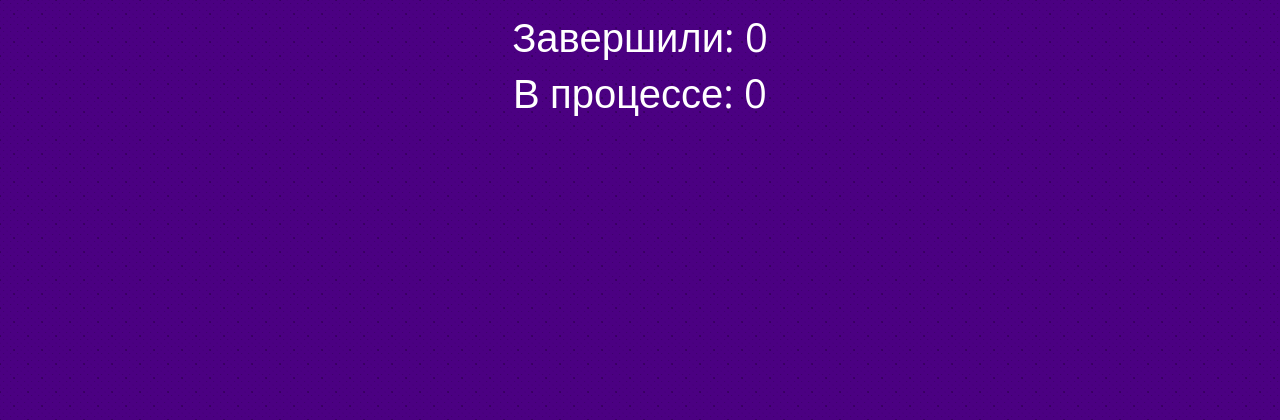
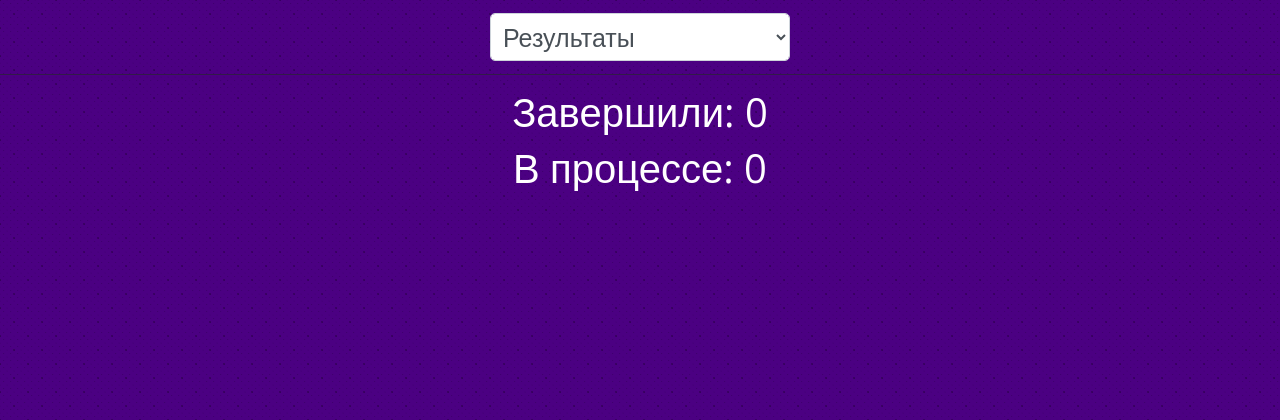
Before and after one commit to osx11/MagicQuiz, a Django app: page /quiz/1/results/ in a window 1280 px wide. Shown: the top 420 px of the page. Run offline with Django 3.2, Linux system fonts and the light colour scheme; the visitor is signed in with stand-in values (Sample User, id 1); data that the repository does not hold is empty; some libraries are stand-ins or nearby versions.

Commit message:
show player's nicknames in poll results

```diff
--- a/main/static/css/style.css
+++ b/main/static/css/style.css
@@ -84,6 +84,10 @@
     border-bottom: none;
 }
 
+.result select {
+    width: 200px;
+}
+
 .registration-form {
     width: 450px;
     margin-top: 20px;
@@ -107,6 +111,15 @@
 }
 .message-warning {
     background-color: #ff8a3a;
+}
+
+.fw900 {
+    font-weight: 900;
+}
+
+.player-list h3 {
+    padding: 13px 0 13px 0;
+    border-bottom: 1px #321b4a solid;
 }
 
 @media
@@ -152,4 +165,10 @@
         transform: scale(1.5);
         margin: 40px 0 40px 0;
     }
+
+    .result select {
+        font-size: 25px;
+        width: 300px;
+        border-radius: 5px;
+    }
 }
--- a/main/templates/main/main.html
+++ b/main/templates/main/main.html
@@ -1,7 +1,7 @@
 {% extends "main/wrapper.html" %}
 {% block content %}
     <div class="center" align="center">
-        <h1 style="font-weight: 900;">Привет! ;)</h1>
+        <h1 class="fw900">Привет! ;)</h1>
         <h5>На нашем сервере более 300 заклинаний, <br>и нам нужно Ваше мнение о них.</h5>
         <br>
         <h5>Предлагаем Вам пройти опрос, который <br>поможет нам улучшить существующие заклинания. <br>Убедительная просьба пройти его до конца.</h5>
--- a/quiz/templates/quiz/QA.html
+++ b/quiz/templates/quiz/QA.html
@@ -36,7 +36,7 @@
             question_ids.shift();
 
             if (question_ids.length > 0) {
-                $('#question-wrapper').load('/quiz/{{ quiz_id }}/?question=' + question_ids[0] + ' #question')
+                $('#question-wrapper').load('/quiz/{{ quiz_id }}/?question=' + question_ids[0] + ' #question');
 
                 questions_left_counter--;
 
--- a/quiz/templates/quiz/already_completed.html
+++ b/quiz/templates/quiz/already_completed.html
@@ -1,7 +1,7 @@
 {% extends "main/wrapper.html" %}
 {% block content %}
     <div class="center" align="center">
-        <h1 class="text-error">Ошибка.</h1>
+        <h1 class="text-error fw900">Ошибка.</h1>
         <h3>Вы уже проходили этот тест.</h3>
     </div>
 {% endblock %}
--- a/quiz/templates/quiz/expired.html
+++ b/quiz/templates/quiz/expired.html
@@ -1,7 +1,7 @@
 {% extends "main/wrapper.html" %}
 {% block content %}
     <div class="center" align="center">
-        <h1 style="font-weight: 900;">{{ quiz_name }}</h1>
+        <h1 class="fw900">{{ quiz_name }}</h1>
         <h3>Время на прохождение теста закончилось. Тест закрыт</h3>
     </div>
 {% endblock %}
--- a/quiz/templates/quiz/quiz.html
+++ b/quiz/templates/quiz/quiz.html
@@ -1,7 +1,7 @@
 {% extends "main/wrapper.html" %}
 {% block content %}
     <div class="center" align="center">
-        <h1 style="font-weight: 900;">{{ quiz_name }}</h1>
+        <h1 class="fw900">{{ quiz_name }}</h1>
         <br>
         <h4>Вы готовы пройти опрос?</h4>
         <h5>Внимание: все ответы автоматически отправляются на сервер. Если вы прервете <br>тест, то сможете продолжить с того же места, на котором остановились.</h5>
--- a/quiz/templates/quiz/registration.html
+++ b/quiz/templates/quiz/registration.html
@@ -1,7 +1,7 @@
 {% extends "main/wrapper.html" %}
 {% block content %}
     <div class="center" align="center">
-        <h3 style="font-weight: 900;">Регистрация</h3>
+        <h3 class="fw900">Регистрация</h3>
         <h4>Введите свой ник, чтобы мы могли выдать <br>вам награду, когда опрос завершится.</h4>
         <form class="registration-form" action="/quiz/{{ quiz_id }}/register/" method="post">
             {% csrf_token %}
--- a/quiz/templates/quiz/results.html
+++ b/quiz/templates/quiz/results.html
@@ -1,6 +1,14 @@
 {% extends "main/wrapper.html" %}
 {% block content %}
-    <div align="center">
+    <div class="result" align="center">
+        <select class="form-control form-control-sm" id="choose2Show" onchange="handleSelected();">
+            <option value="results">Результаты</option>
+            <option value="completed">Ники завершенных</option>
+            <option value="all">Ники незавершенных</option>
+        </select>
+    </div>
+    <div id="results-wrapper" align="center">
+        <div id="results">
             <div class="result">
                 <h3>Завершили: {{ total_completed }}</h3>
                 <h3>В процессе: {{ total_in_progress }}</h3>
@@ -14,4 +22,27 @@
                 </div>
             {% endfor %}
         </div>
+    </div>
 {% endblock %}
+{% block scripts %}
+    <script src="https://code.jquery.com/jquery-3.4.1.min.js" integrity="sha256-CSXorXvZcTkaix6Yvo6HppcZGetbYMGWSFlBw8HfCJo=" crossorigin="anonymous"></script>
+
+    <script>
+        $(document).ready(function() {
+            console.log('ready');
+        });
+    </script>
+
+    <script>
+        function handleSelected() {
+            let select = document.getElementById("choose2Show");
+            let value = select.options[select.selectedIndex].value;
+
+            if (value !== 'results') {
+                $('#results-wrapper').load('/quiz/{{ quiz_id }}/results/?players&type=' + value + ' .player-list')
+            } else {
+                $('#results-wrapper').load('/quiz/{{ quiz_id }}/results/ #results')
+            }
+        }
+    </script>
+{% endblock %}
--- a/quiz/templates/quiz/success.html
+++ b/quiz/templates/quiz/success.html
@@ -1,7 +1,7 @@
 {% extends "main/wrapper.html" %}
 {% block content %}
     <div class="center" align="center">
-        <h1>Опрос завершен!</h1>
+        <h1 class="fw900">Опрос завершен!</h1>
         <h5>Благодарим Вас за то, что уделили время для помощи в развитии проекта!</h5>
     </div>
 {% endblock %}
--- a/quiz/views.py
+++ b/quiz/views.py
@@ -106,6 +106,18 @@
 
 @login_required
 def quiz_results(request, quiz_id):
+    if request.GET:
+        if 'players' in request.GET.keys():
+            show_type = request.GET.get('type', 'all')
+
+            if show_type == 'all':
+                players = CurrentlyDoing.objects.filter(quiz_id=quiz_id)
+            else:
+                players = CurrentlyDoing.objects.filter(quiz_id=quiz_id, stage=-1)
+
+            return render(request, 'quiz/results_playerlist.html', {'players': players,
+                                                                    'title': 'Результаты опроса'})
+
     total_completed = CurrentlyDoing.objects.filter(quiz_id=quiz_id, stage=-1).count()
     total_in_progress = CurrentlyDoing.objects.filter(quiz_id=quiz_id).exclude(stage=-1).count()
 
@@ -119,7 +131,9 @@
 
     return render(request, 'quiz/results.html', {'total_completed': total_completed,
                                                  'total_in_progress': total_in_progress,
-                                                 'qa': qa})
+                                                 'qa': qa,
+                                                 'quiz_id': quiz_id,
+                                                 'title': 'Результаты опроса'})
 
 
 # def import_spells(request, quiz_id):
```
Also changed, not shown: quiz/templates/quiz/results_playerlist.html (added, +16 -0 lines), README.md. Lines whose indentation alone changed are shown as unchanged.
